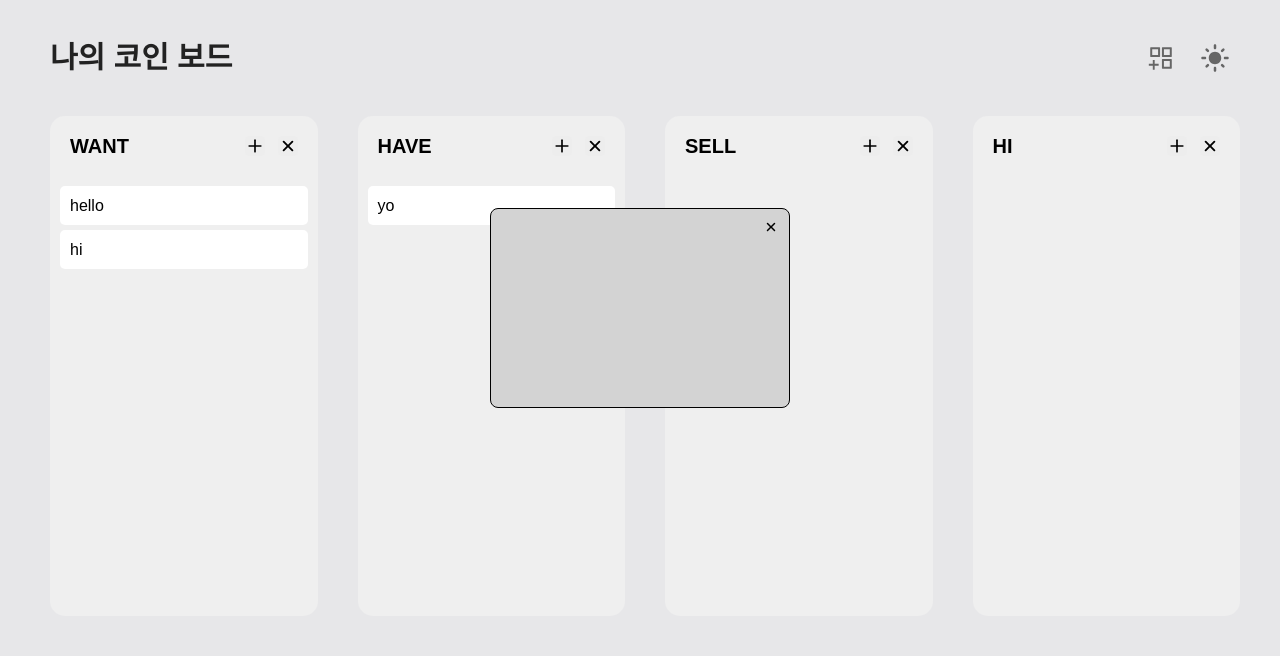
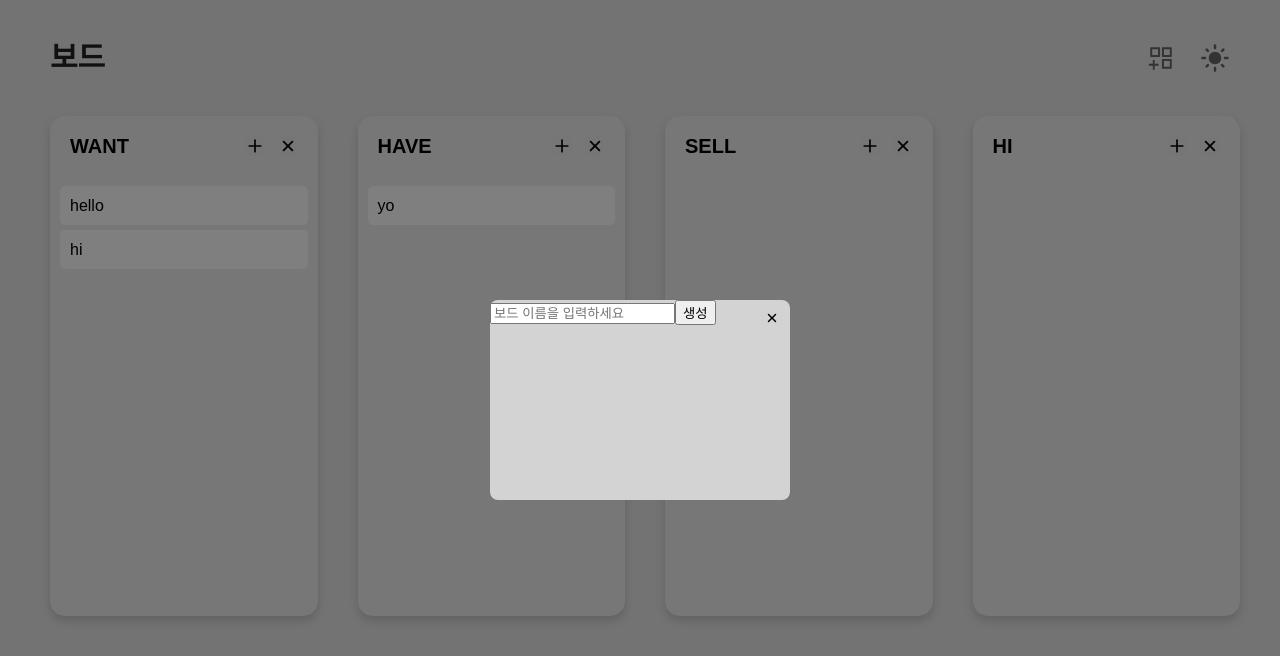
Before and after one commit to wjstjdus96/Coin-Tracker, a React (Create React App) app: page /board in a window 1280 px wide. Both pictures are taken after a click on the element 1161 px from the left and 58 px from the top of the page. Shown: the top 656 px of the page. Built offline with nearby package versions, Linux system fonts and the light colour scheme.

Commit message:
fix: 보드 추가 모달 수정

```diff
--- a/src/routes/Board/AddBoard.tsx
+++ b/src/routes/Board/AddBoard.tsx
@@ -1,11 +1,8 @@
 import { SetterOrUpdater, useRecoilState } from "recoil";
-import { boardModalState } from "../../atoms";
+import { boardModalState, boardState } from "../../atoms";
 import styled from "styled-components";
 import { IoClose } from "react-icons/io5";
-
-interface IAddBoardProps {
-  setModalOpen: SetterOrUpdater<boolean>;
-}
+import { useForm } from "react-hook-form";
 
 const Wrapper = styled.div`
   width: 300px;
@@ -16,7 +13,6 @@ const Wrapper = styled.div`
   left: 50%;
   transform: translate(-50%, -50%);
   background-color: lightgray;
-  border: 1px solid black;
   border-radius: 8px;
 `;
 
@@ -27,10 +23,21 @@ const Button = styled.div`
   top: 10px;
 `;
 
-function AddBoard(setModalOpen: IAddBoardProps) {
+interface IForm {
+  board: string;
+}
+
+function AddBoard() {
   const [boardModal, setBoardModal] = useRecoilState(boardModalState);
+  const [boards, setBoards] = useRecoilState(boardState);
+  const { register, handleSubmit } = useForm<IForm>();
 
   const closeModal = () => {
+    setBoardModal(false);
+  };
+
+  const onValid = (data: any) => {
+    setBoards((oldBoards) => [...oldBoards, data.board]);
     setBoardModal(false);
   };
 
@@ -39,6 +46,15 @@ function AddBoard(setModalOpen: IAddBoardProps) {
       <Button onClick={closeModal}>
         <IoClose />
       </Button>
+      <form onSubmit={handleSubmit(onValid)}>
+        <input
+          id="board"
+          type="text"
+          placeholder="보드 이름을 입력하세요"
+          {...register("board")}
+        />
+        <button type="submit">생성</button>
+      </form>
     </Wrapper>
   );
 }
--- a/src/routes/Board/Board.tsx
+++ b/src/routes/Board/Board.tsx
@@ -19,7 +19,9 @@ const Wrapper = styled.div<IWrapper>`
   display: flex;
   flex-direction: column;
   box-shadow: ${(props) =>
-    props.isDragging ? "0px 5px 5px rgba(0, 0, 0, 0.1)" : "none"};
+    props.isDragging
+      ? "0px 5px 5px rgba(0, 0, 0, 0.1)"
+      : "0 0.3rem 0.6rem rgba(0, 0, 0, 0.15);"};
 `;
 
 const BoardHeader = styled.div`
--- a/src/routes/Board/BoardList.tsx
+++ b/src/routes/Board/BoardList.tsx
@@ -19,6 +19,7 @@ import TrashBin from "./TrashBin";
 import { AiOutlineAppstoreAdd } from "react-icons/ai";
 import { MdNightlight, MdLightMode } from "react-icons/md";
 import AddBoard from "./AddBoard";
+import { useEffect } from "react";
 
 const Wrapper = styled.div`
   display: flex;
@@ -28,7 +29,7 @@ const Wrapper = styled.div`
   padding-left: 50px;
   /* max-width: 850px; */
   width: 100%;
-  position: relative;
+  /* position: relative; */
 `;
 
 const Nav = styled.div`
@@ -68,6 +69,16 @@ const Button = styled.div`
   &:hover {
     color: ${(props) => props.theme.accentColor};
   }
+`;
+
+const Overlay = styled.div`
+  width: 100%;
+  height: 100%;
+  background-color: rgba(0, 0, 0, 0.5);
+  position: absolute;
+  display: flex;
+  justify-content: center;
+  align-items: center;
 `;
 
 function BoardList() {
@@ -129,18 +140,26 @@ function BoardList() {
   };
 
   const onAddBoard = () => {
-    setBoardModal(true);
+    setBoardModal((prev) => !prev);
   };
 
   const onChangeTheme = () => {
     setIsDark((prev) => !prev);
   };
+  const closeModal = () => {
+    setBoardModal(false);
+  };
+
+  useEffect(() => {
+    console.log(boards);
+  }, [boards]);
 
   return (
     <DragDropContext onDragEnd={onDragEnd} onDragStart={onDragStart}>
+      {boardModal && <Overlay onClick={closeModal}></Overlay>}
       <Wrapper>
         <Nav>
-          <Title>나의 코인 보드</Title>
+          <Title>보드</Title>
           <Buttons>
             <Button onClick={onAddBoard}>
               <AiOutlineAppstoreAdd size="30" />
@@ -150,7 +169,7 @@ function BoardList() {
             </Button>
           </Buttons>
         </Nav>
-        {boardModal && <AddBoard setModalOpen={setBoardModal} />}
+        {boardModal && <AddBoard />}
         <Droppable droppableId="boards" direction="horizontal" type="boards">
           {(provided, snapshot) => (
             <Boards ref={provided.innerRef} {...provided.droppableProps}>
```
